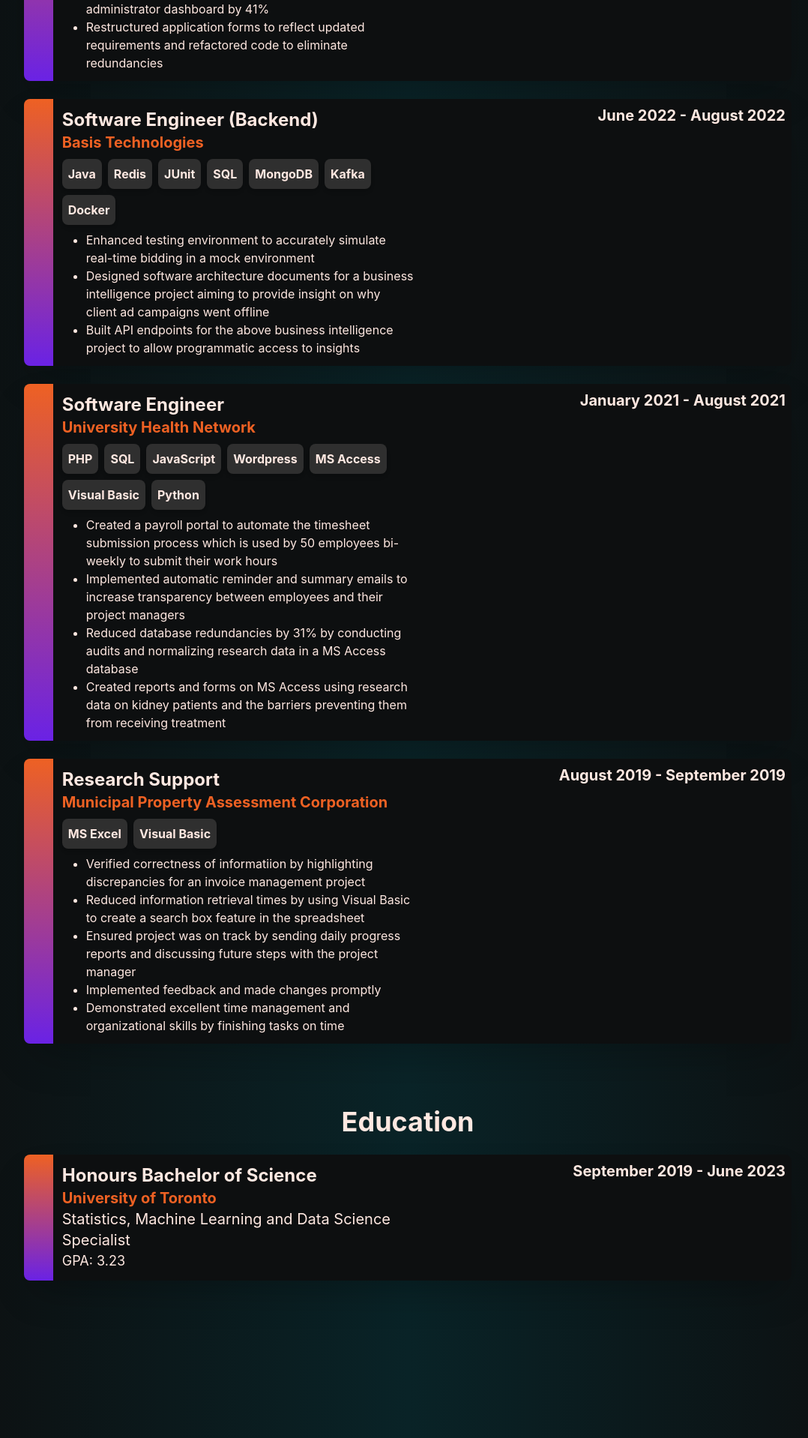
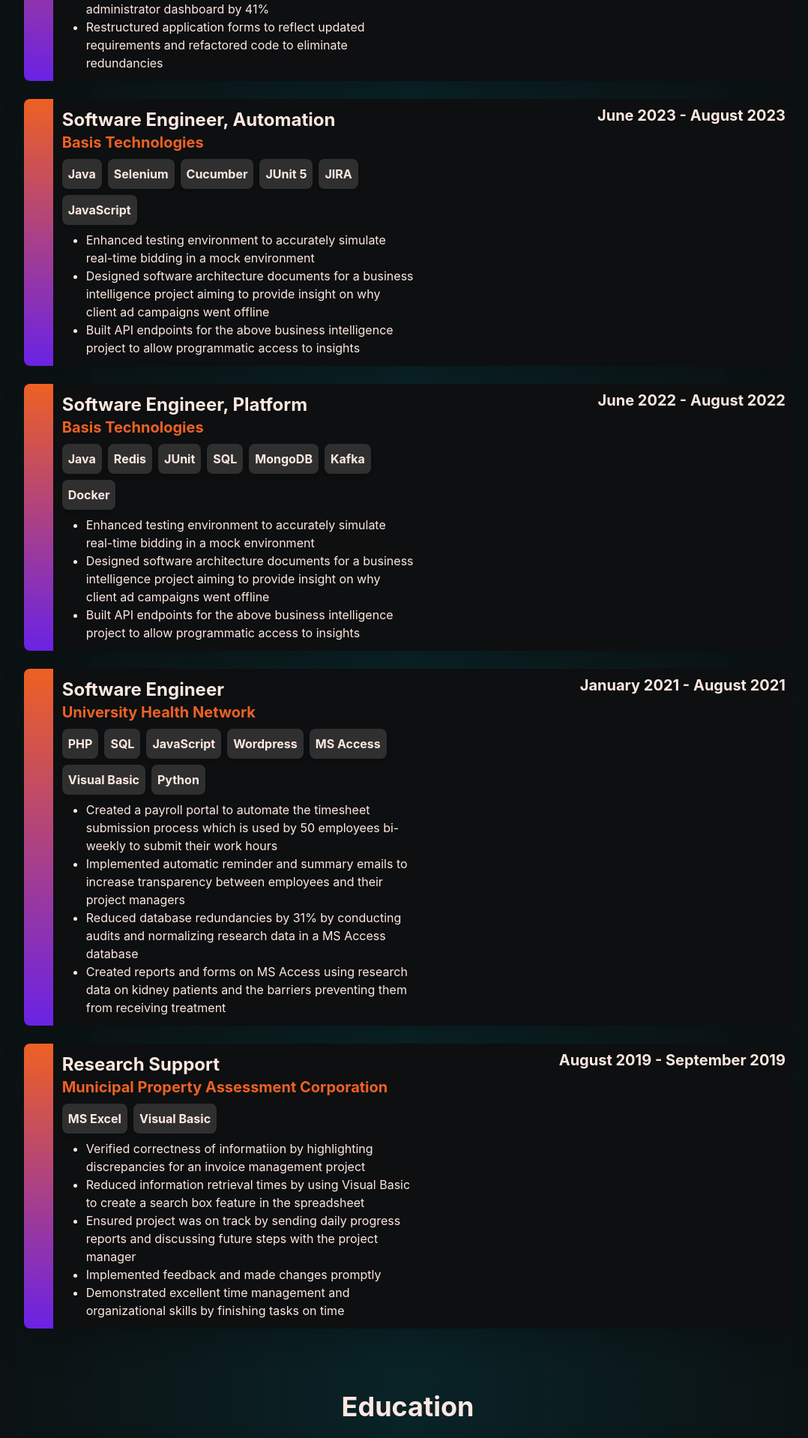
Before and after one commit to Mitravasu/PortfolioSite, a React (Create React App) app: page / in a window 1280 px wide. Shown: the part 1340-3258 px from the top of the page at 75% size, without its empty margins (96-1174 px from the left). Built offline with nearby package versions, Linux system fonts and the light colour scheme.

Commit message:
Updated information

```diff
--- a/src/components/Education.js
+++ b/src/components/Education.js
@@ -10,8 +10,8 @@
             <div className='inline-flex flex-col content-start w-1/2 p-3'>
                 <p className='font-bold text-2xl max-w-fit'>Honours Bachelor of Science</p>
                 <a className='max-w-fit font-bold text-xl text-highlight hover:text-highlight2' href='https://www.utoronto.ca/'>University of Toronto</a>
-                <p className='max-w-fit text-xl'>Statistics, Machine Learning and Data Science Specialist</p>
-                <p className='max-w-fit text-lg'>GPA: 3.23</p>
+                <p className='max-w-fit text-xl'>Computer Science, Software Engineering Specialist</p>
+                <p className='max-w-fit text-lg'>GPA: 3.10</p>
             </div>
             <div className='inline-flex flex-col w-1/2 p-2 text-right'>
                 <p className='font-bold text-xl'>September 2019 - June 2023</p>
--- a/src/components/Experience.js
+++ b/src/components/Experience.js
@@ -16,7 +16,20 @@
             ]
         },
         {
-            role: 'Software Engineer (Backend)',
+            role: 'Software Engineer, Automation',
+            company: 'Basis Technologies',
+            dates: 'June 2023 - August 2023',
+            link: 'https://basis.net/',
+            image: 'basis.png',
+            tech: ['Java', 'Selenium', 'Cucumber', 'JUnit 5', 'JIRA', 'JavaScript'],
+            description: [
+                'Enhanced testing environment to accurately simulate real-time bidding in a mock environment',
+                'Designed software architecture documents for a business intelligence project aiming to provide insight on why client ad campaigns went offline',
+                'Built API endpoints for the above business intelligence project to allow programmatic access to insights'
+            ]
+        },
+        {
+            role: 'Software Engineer, Platform',
             company: 'Basis Technologies',
             dates: 'June 2022 - August 2022',
             link: 'https://basis.net/',
--- a/src/components/Skills.js
+++ b/src/components/Skills.js
@@ -8,7 +8,7 @@
         },
         {
             type: 'Frameworks and Libraries',
-            skills: ['Node.js', 'Express.js', 'React', 'Vue.js', 'jQuery', 'Bootstrap', 'Tailwind CSS', 'Pandas', 'NumPy', 'Scikit-learn', 'ChartJS']
+            skills: ['Node.js', 'Express.js', 'React', 'Vue.js', 'jQuery', 'Bootstrap', 'Tailwind CSS', 'Pandas', 'NumPy', 'Scikit-learn', 'ChartJS', 'JUnit 5', 'Selenium', 'Cucumber']
         },
         {
             type: 'Databases',
```
